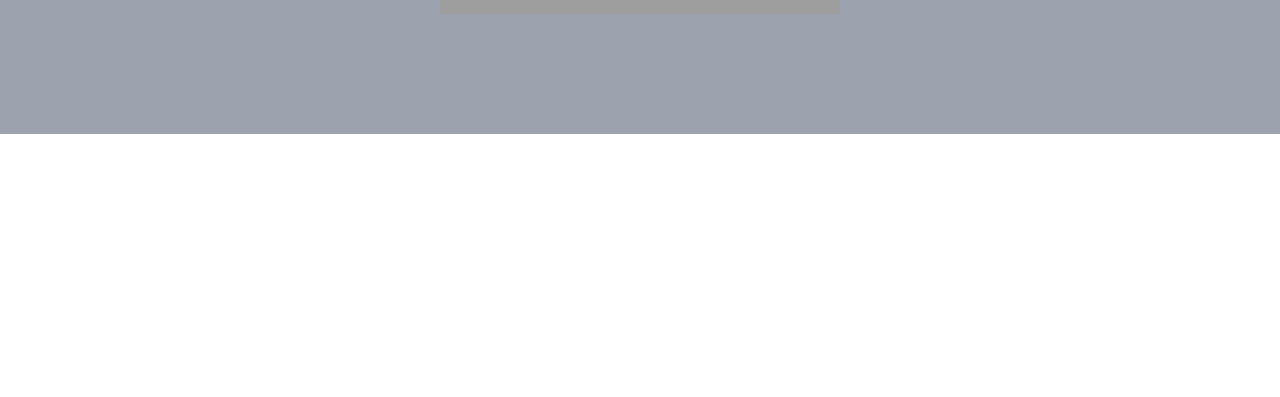
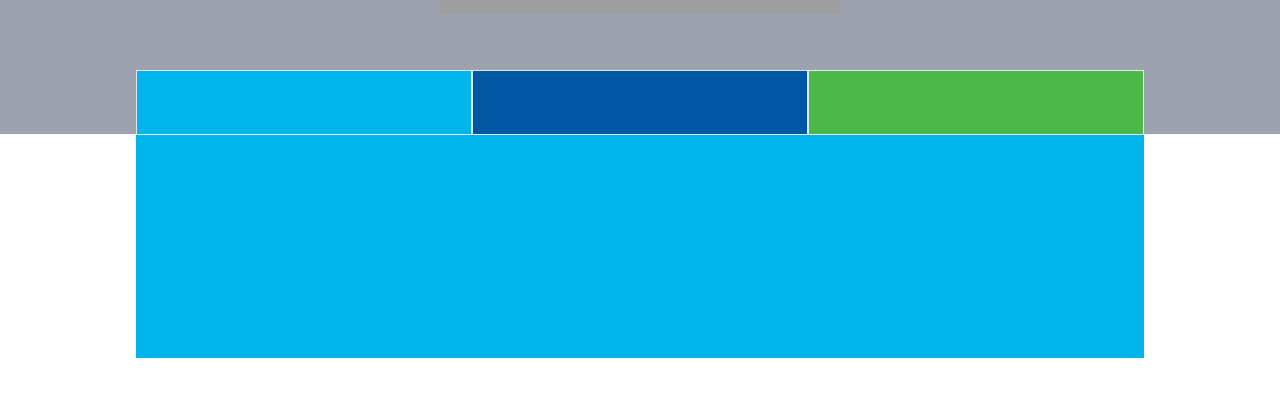
Before and after one commit to Dilshan-Shivantha-Kumarasiri/RAD-course-work, a React (Vite) app in the folder FRONTEND/e-chanelling/: page / in a window 1280 px wide. Shown: the part 515-912 px from the top of the page. Before the commit the page ends 800 px from the top, so only its background shows below. Built offline with nearby package versions, Linux system fonts and the light colour scheme; grey boxes are pictures that could not be loaded.

Commit message:
change search context color

```diff
--- a/FRONTEND/e-chanelling/src/componenets/MainSearch/MainSearch.tsx
+++ b/FRONTEND/e-chanelling/src/componenets/MainSearch/MainSearch.tsx
@@ -1,12 +1,29 @@
 import SearchBtn from "./MainSearchComponent/SearchBtn.tsx";
+import SearchInputContext from "./MainSearchComponent/SearchInputContext.tsx";
+import React from "react";
 
 export default function MainSearch(): JSX.Element {
+
+    // eslint-disable-next-line @typescript-eslint/no-unused-vars
+    const [bg , setBg] = React.useState("#00b5ec")
+    //bg prop is background color
+
+    function setColor(color:string): void{
+        // setBg(color)
+        console.log("B")
+        console.log(color)
+        setBg(color)
+    }
+
     return(
         <>
             <section className={"responsivenesss"}>
-                <div>
-                    <SearchBtn />
+                <div className={"grid grid-cols-3"}>
+                    <SearchBtn bg="#00b5ec" handleClick={(color) =>setColor(color)} />
+                    <SearchBtn bg="#0057a4" handleClick={(color) => setColor(color)} />
+                    <SearchBtn bg="#4cb847" handleClick={(color) =>setColor(color)} />
                 </div>
+                <SearchInputContext bg={bg} />
             </section>
         </>
     );
--- a/FRONTEND/e-chanelling/src/componenets/MainSearch/MainSearchComponent/SearchBtn.tsx
+++ b/FRONTEND/e-chanelling/src/componenets/MainSearch/MainSearchComponent/SearchBtn.tsx
@@ -1,5 +1,17 @@
-export default function SearchBtn() {
+// @ts-ignore
+export default function SearchBtn(props): JSX.Element {
+
+    const style = {
+        backgroundColor:props.bg //background color
+    }
+
+
     return(
-        <></>
+        <>
+            <div className={`-translate-y-16 h-20 bg-[${props.bg}] border flex`} style={style} onClick={()=>props.handleClick(props.bg)}>
+                <p></p>
+                <p></p>
+            </div>
+        </>
     );
 }
--- /dev/null
+++ b/FRONTEND/e-chanelling/src/componenets/MainSearch/MainSearchComponent/SearchInputContext.tsx
@@ -0,0 +1,15 @@
+// @ts-ignore
+export default function SearchInputContext(props){
+
+    const style ={
+        backgroundColor:props.bg
+    }
+
+
+
+    return(
+        <>
+            <div className={"-translate-y-[5rem] h-56 bg-red-600 border-t"} style={style}></div>
+        </>
+    );
+}
```
